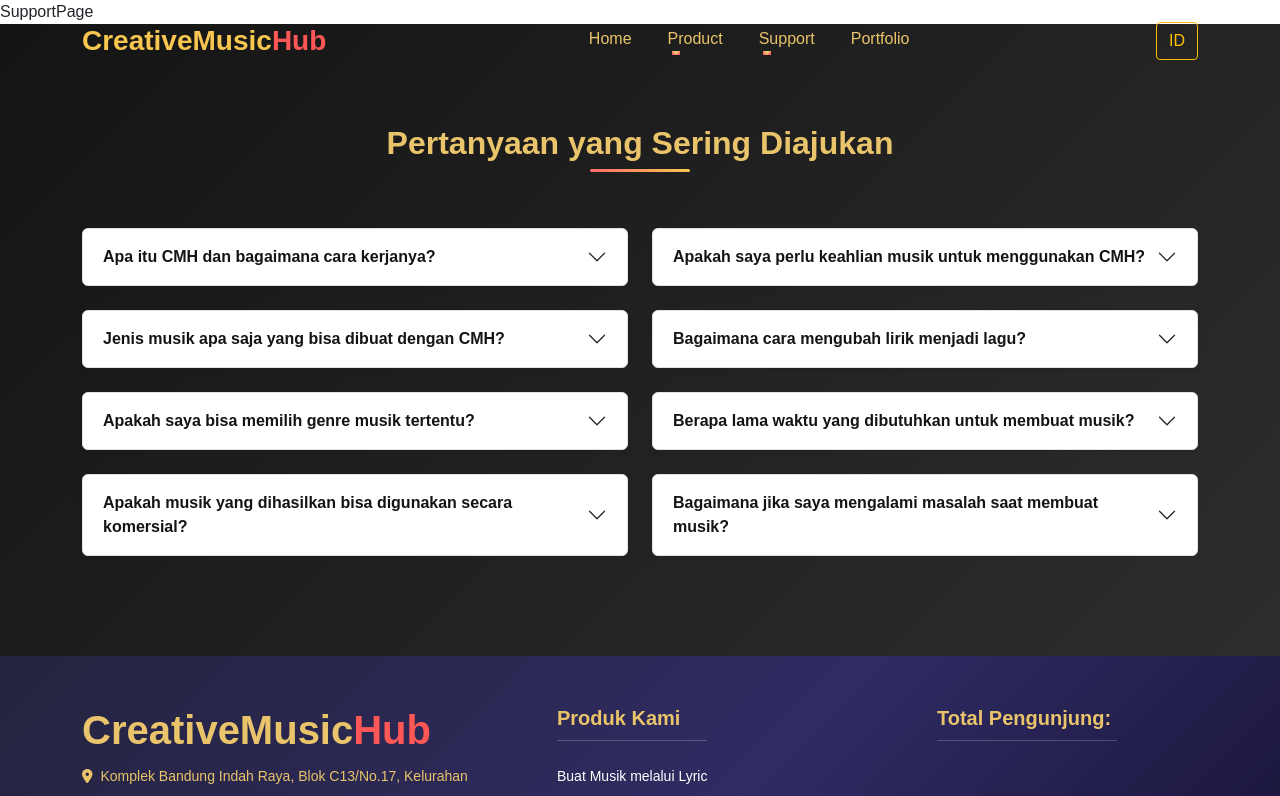
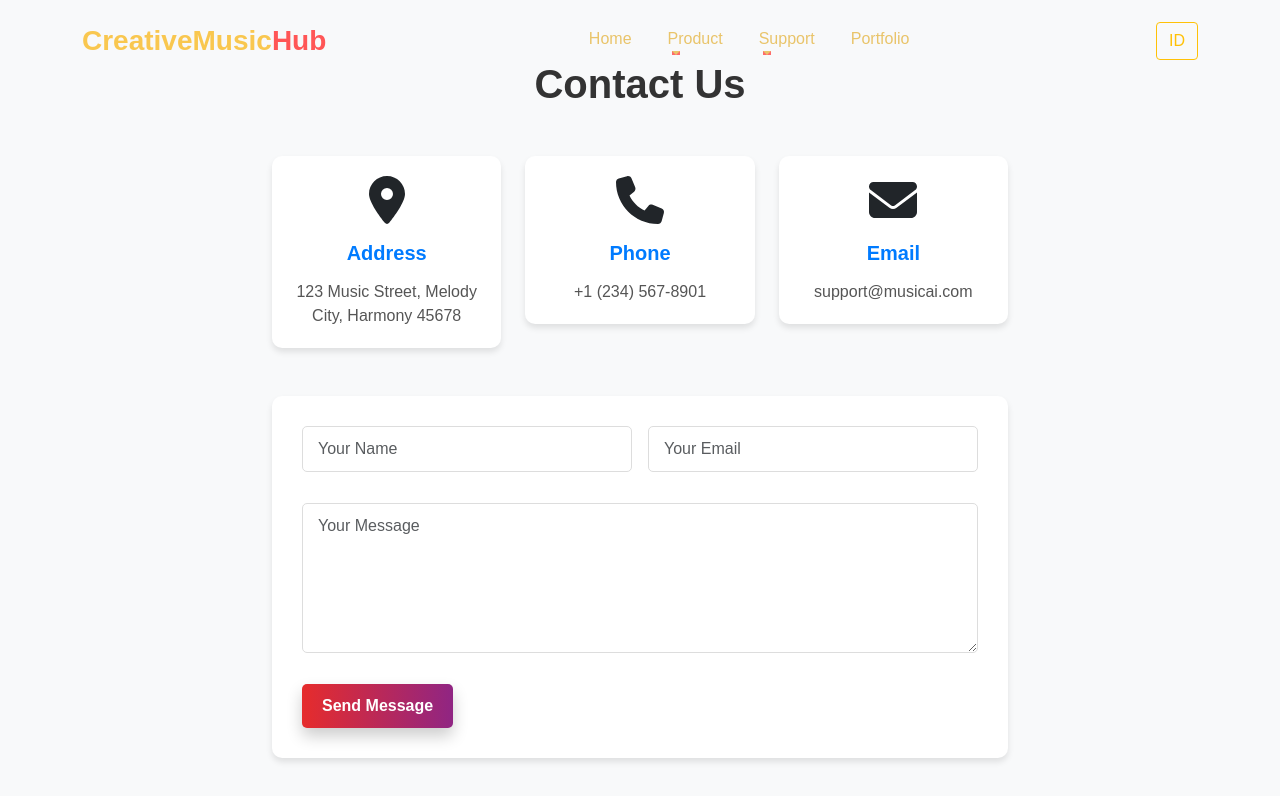
Before and after one commit to Syndrom2211/magang-fikri, a React (Vite) app: page /support in a window 1280 px wide. Shown: the top 796 px of the page. Built offline with nearby package versions, Linux system fonts and the light colour scheme.

Commit message:
Edited the ContactUs page

```diff
--- a/src/pages/SupportPage.jsx
+++ b/src/pages/SupportPage.jsx
@@ -1,7 +1,85 @@
+import { Container, Row, Col, Form, Button } from "react-bootstrap";
+import { FontAwesomeIcon } from "@fortawesome/react-fontawesome";
+import {
+  faEnvelope,
+  faPhone,
+  faMapMarkerAlt,
+} from "@fortawesome/free-solid-svg-icons";
+
 const SupportPage = () => {
   return (
-    <div>SupportPage</div>
-  )
-}
+    <div className="contact-us w-100 min-vh-100 d-flex align-items-center">
+      <Container>
+        <Row className="justify-content-center">
+          <Col md={8} className="text-center">
+            <h1 className="fw-bold mb-5">Contact Us</h1>
+            <Row className="g-4">
+              <Col md={4}>
+                <div className="contact-info">
+                  <FontAwesomeIcon
+                    icon={faMapMarkerAlt}
+                    size="3x"
+                    className="mb-3"
+                  />
+                  <h4>Address</h4>
+                  <p>123 Music Street, Melody City, Harmony 45678</p>
+                </div>
+              </Col>
+              <Col md={4}>
+                <div className="contact-info">
+                  <FontAwesomeIcon icon={faPhone} size="3x" className="mb-3" />
+                  <h4>Phone</h4>
+                  <p>+1 (234) 567-8901</p>
+                </div>
+              </Col>
+              <Col md={4}>
+                <div className="contact-info">
+                  <FontAwesomeIcon
+                    icon={faEnvelope}
+                    size="3x"
+                    className="mb-3"
+                  />
+                  <h4>Email</h4>
+                  <p>support@musicai.com</p>
+                </div>
+              </Col>
+            </Row>
+            <Form className="mt-5">
+              <Row className="g-3">
+                <Col md={6}>
+                  <Form.Control type="text" placeholder="Your Name" required />
+                </Col>
+                <Col md={6}>
+                  <Form.Control
+                    type="email"
+                    placeholder="Your Email"
+                    required
+                  />
+                </Col>
+                <Col md={12}>
+                  <Form.Control
+                    as="textarea"
+                    rows={5}
+                    placeholder="Your Message"
+                    required
+                  />
+                </Col>
+                <Col md={12} className="text-center">
+                  <Button
+                    variant="primary"
+                    type="submit"
+                    className="cta-button"
+                  >
+                    Send Message
+                  </Button>
+                </Col>
+              </Row>
+            </Form>
+          </Col>
+        </Row>
+      </Container>
+    </div>
+  );
+};
 
-export default SupportPage
+export default SupportPage;
--- a/src/style/main.css
+++ b/src/style/main.css
@@ -471,6 +471,92 @@
   }
 }
 
+/* Contact Us Page Styling */
+.contact-us {
+  background-color: #f8f9fa;
+  padding: 60px 0;
+}
+
+.contact-us h1 {
+  font-size: 2.5rem;
+  font-weight: bold;
+  color: #333;
+  margin-bottom: 40px;
+}
+
+.contact-info {
+  background: white;
+  padding: 20px;
+  border-radius: 10px;
+  box-shadow: 0 4px 6px rgba(0, 0, 0, 0.1);
+  text-align: center;
+  transition: transform 0.3s ease, box-shadow 0.3s ease;
+}
+
+.contact-info:hover {
+  transform: translateY(-5px);
+  box-shadow: 0 6px 12px rgba(0, 0, 0, 0.15);
+}
+
+.contact-info h4 {
+  font-size: 1.25rem;
+  font-weight: bold;
+  color: #007bff;
+  margin-bottom: 15px;
+}
+
+.contact-info p {
+  font-size: 1rem;
+  color: #555;
+  margin: 0;
+}
+
+.contact-info .fa-icon {
+  color: #007bff;
+  margin-bottom: 15px;
+}
+
+/* Form Styling */
+.contact-us form {
+  background: white;
+  padding: 30px;
+  border-radius: 10px;
+  box-shadow: 0 4px 6px rgba(0, 0, 0, 0.1);
+}
+
+.contact-us .form-control {
+  border-radius: 5px;
+  border: 1px solid #ddd;
+  padding: 10px 15px;
+  font-size: 1rem;
+  margin-bottom: 15px;
+}
+
+.contact-us .form-control:focus {
+  border-color: #007bff;
+  box-shadow: 0 0 5px rgba(0, 123, 255, 0.5);
+}
+
+.contact-us textarea.form-control {
+  resize: vertical;
+  min-height: 150px;
+}
+
+/* Button Styling */
+.cta-button {
+  background-color: #007bff;
+  border: none;
+  padding: 10px 20px;
+  color: white;
+  font-size: 1rem;
+  border-radius: 5px;
+  transition: background-color 0.3s ease;
+}
+
+.cta-button:hover {
+  background-color: #0056b3;
+}
+
 /* portfolio */
 .homePage .portfolio {
   background: #302b63;
@@ -699,7 +785,7 @@
   display: flex;
   align-items: center;
   color: #fff;
-  coloum-gap: 5px;
+  column-gap: 5px;
   font-size: 14px;
 }
 
```
